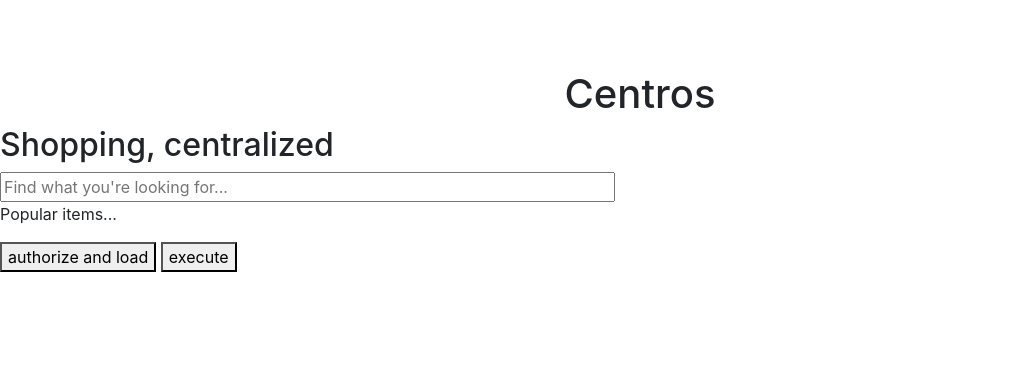
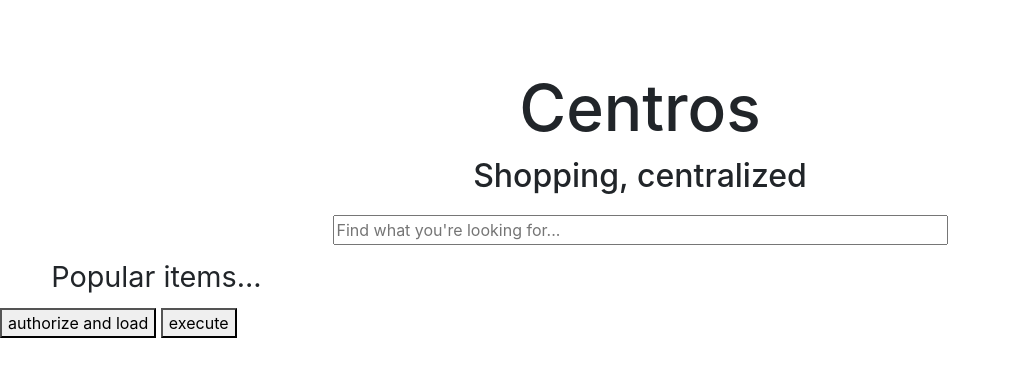
Before and after one commit to TheGr8H0b0/CentrosProject, a PHP site: page / in a window 1280 px wide. Shown: the part 56-433 px from the top of the page, without its empty margins (0-1011 px from the left). Run offline with PHP 8.4, Linux system fonts and the light colour scheme; some libraries are stand-ins or nearby versions.

Commit message:
Update fav-styles.css

```diff
--- a/fav-styles.css
+++ b/fav-styles.css
@@ -1,4 +1,27 @@
 .fav-header {
     text-align: center;
-    margin-top:70px;
+    margin-top: 70px;
+    font-size: 4rem;
 }
+
+.sub-header {
+    text-align: center;
+    margin-top: 10px;
+}
+
+.search-wrapper{
+    margin-top: 20px;
+    text-align:center;
+}
+.search-wrapper > input{
+    text-align:left;
+}
+
+.search-bar {
+
+}
+
+.pop-items {
+    margin: 10px 4%;
+    font-size: 1.8rem;
+}
```
